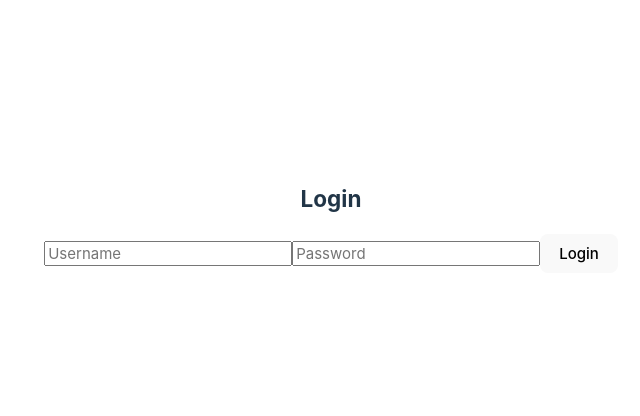
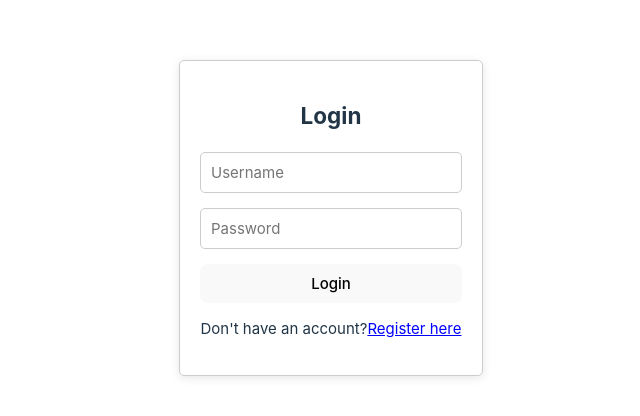
Before and after one commit to DimeJovanovski/examScheduler, a React (Vite) app in the folder frontend/: page / in a window 1280 px wide. Shown: the part 182-598 px from the top of the page, without its empty margins (309-949 px from the left). Built offline with nearby package versions, Linux system fonts and the light colour scheme.

Commit message:
Enabled user to login and register via forms

```diff
--- a/frontend/src/App.jsx
+++ b/frontend/src/App.jsx
@@ -6,10 +6,12 @@ import { DayPilot } from '@daypilot/daypilot-lite-react';
 import { fetchDataForExamDialog, addExam } from './api/api';
 import headerLogo from './assets/finki_mk.png';
 import Login from './Login';  // Import the Login component
+import Register from './Register'; // Import the Register component
 import { useNavigate } from 'react-router-dom';
 
 function App() {
   const [authenticated, setAuthenticated] = useState(!!localStorage.getItem('jwt'));  // Check if the user is already logged in
+  const [showRegister, setShowRegister] = useState(false); // State to toggle between login and register
   const [startDate, setStartDate] = useState(new Date());
   const [events, setEvents] = useState([]);
   const [examDialogData, setExamDialogData] = useState(null);
@@ -56,6 +58,16 @@ function App() {
     localStorage.removeItem('jwt');
     setAuthenticated(false);
     navigate('/login');
+  };
+
+  // Function to toggle to the Register component
+  const handleToggleRegister = () => {
+    setShowRegister(true);
+  };
+
+  // Function to toggle back to the Login component
+  const handleBackToLogin = () => {
+    setShowRegister(false);
   };
 
   // Open modal dialog for adding an exam
@@ -147,8 +159,6 @@ function App() {
 
       console.log("Room names: ", roomNames);
 
-
-
       const requestBody = {
         subjectId,
         sessionId,
@@ -174,8 +184,13 @@ function App() {
     }
   };
 
+  // Conditional rendering for Login and Register components
   if (!authenticated) {
-    return <Login setAuthenticated={setAuthenticated} />;
+    return showRegister ? (
+      <Register onBack={handleBackToLogin} /> // Render Register component
+    ) : (
+      <Login setAuthenticated={setAuthenticated} onRegisterClick={handleToggleRegister} /> // Render Login component
+    );
   }
 
   return (
--- a/frontend/src/Login.jsx
+++ b/frontend/src/Login.jsx
@@ -1,7 +1,7 @@
 import React, { useState } from 'react';
 import { login } from './api/api'; // Make sure you have a login function in your api.js
 
-function Login({ setAuthenticated }) {
+function Login({ setAuthenticated, onRegisterClick }) {
   const [credentials, setCredentials] = useState({ username: '', password: '' });
   const [error, setError] = useState('');
 
@@ -46,6 +46,12 @@ function Login({ setAuthenticated }) {
         />
         <button type="submit">Login</button>
       </form>
+      <p>
+        Don't have an account?
+        <span onClick={onRegisterClick} style={{ cursor: 'pointer', color: 'blue', textDecoration: 'underline' }}>
+          Register here
+        </span>
+      </p>
     </div>
   );
 }
--- /dev/null
+++ b/frontend/src/Register.jsx
@@ -0,0 +1,56 @@
+import React, { useState } from 'react';
+import { register } from './api/api'; // Make sure you have a register function in your api.js
+
+function Register({ onBack }) {
+  const [userInfo, setUserInfo] = useState({ username: '', password: '', role: 'USER' });
+  const [message, setMessage] = useState('');
+
+  const handleInputChange = (e) => {
+    const { name, value } = e.target;
+    setUserInfo(prev => ({ ...prev, [name]: value }));
+  };
+
+  const handleRegister = async (e) => {
+    e.preventDefault();
+    try {
+      await register(userInfo); // Ensure you have the register function in api.js
+      setMessage('User registered successfully');
+      setUserInfo({ username: '', password: '', role: 'USER' }); // Reset form
+    } catch (error) {
+      setMessage('Registration failed: ' + error.response.data);
+      console.error("Registration failed:", error);
+    }
+  };
+
+  return (
+    <div className="register-container">
+      <h2>Register</h2>
+      {message && <p className="message">{message}</p>}
+      <form onSubmit={handleRegister}>
+        <input
+          type="text"
+          name="username"
+          value={userInfo.username}
+          onChange={handleInputChange}
+          placeholder="Username"
+          required
+        />
+        <input
+          type="password"
+          name="password"
+          value={userInfo.password}
+          onChange={handleInputChange}
+          placeholder="Password"
+          required
+        />
+        <input type="hidden" name="role" value={userInfo.role} />
+        <button type="submit">Register</button>
+      </form>
+      <p>
+        Already have an account? <span onClick={onBack} style={{ cursor: 'pointer', color: 'blue', textDecoration: 'underline' }}>Back to Login</span>
+      </p>
+    </div>
+  );
+}
+
+export default Register;
--- a/frontend/src/index.css
+++ b/frontend/src/index.css
@@ -13,6 +13,38 @@
   -webkit-font-smoothing: antialiased;
   -moz-osx-font-smoothing: grayscale;
 }
+
+.login-container, .register-container {
+  max-width: 400px;
+  margin: 0 auto;
+  padding: 20px;
+  border: 1px solid #ccc;
+  border-radius: 5px;
+  box-shadow: 0 2px 10px rgba(0, 0, 0, 0.1);
+}
+
+h2 {
+  text-align: center;
+}
+
+form {
+  display: flex;
+  flex-direction: column;
+}
+
+input {
+  margin-bottom: 15px;
+  padding: 10px;
+  border: 1px solid #ccc;
+  border-radius: 5px;
+}
+
+.error, .message {
+  color: red;
+  text-align: center;
+  margin-bottom: 15px;
+}
+
 
 /* Ensure all items are inline-block for horizontal alignment */
 .modal_default_form_item {
--- /dev/null
+++ b/package.json
@@ -0,0 +1,5 @@
+{
+  "dependencies": {
+    "react-router-dom": "^6.26.2"
+  }
+}
```
Also changed, not shown: 1 other file (tests, documents, lock files or other folders).
